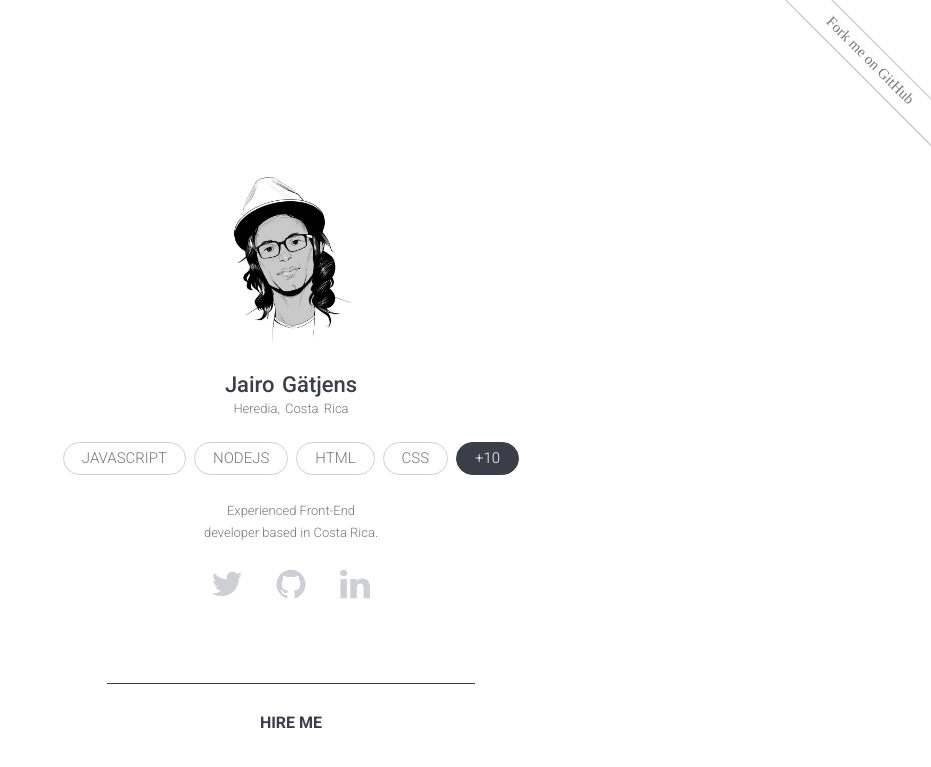
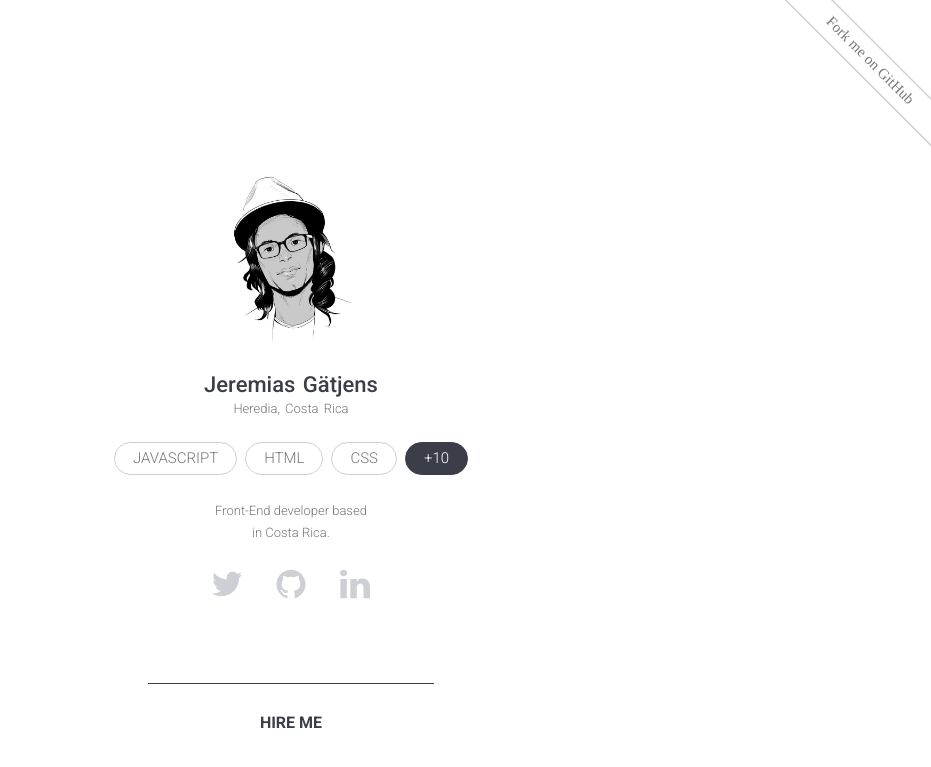
Before and after one commit to Jere7/jeregatjens.github.io, a Jekyll site: the page built from index.html, in a window 1280 px wide. Shown: the top 767 px of the page, without its empty margins (349-1280 px from the left). Built offline with Jekyll 4.4.1, drawn with Linux system fonts in a browser that asks for light colours; nearby versions of some CDN libraries.

Commit message:
website wyp

```diff
--- a/_includes/head.html
+++ b/_includes/head.html
@@ -17,8 +17,8 @@
 	<meta name="twitter:site" content="@jeregatjens">
 	<meta name="twitter:creator" content="@jeregatjens">
 	<meta name="twitter:title" content="Website Jeremias Gatjens">
-	<meta name="twitter:description" content="Jeremias Gatjens has been web developer for 1.3 years
-	<meta name="twitter:image" content="http://jgatjens.github.io/images/jgatjens.jpg">
+	<meta name="twitter:description" content="Jeremias Gatjens has been web developer for 1.3 years">
+	<meta name="twitter:image" content="">
 
   <link rel="icon" href="favicon.ico" type="image/x-icon"/>
 
--- a/_layouts/default.html
+++ b/_layouts/default.html
@@ -1,8 +1,6 @@
 <!DOCTYPE html>
 <html>
-
   {% include head.html %}
-
   <body>
 		<!-- Google Tag Manager -->
 		<noscript><iframe src="//www.googletagmanager.com/ns.html?id=GTM-PJ8T44"
@@ -15,6 +13,6 @@ j=d.createElement(s),dl=l!='dataLayer'?'&l='+l:'';j.async=true;j.src=
 		<!-- End Google Tag Manager -->
 
     {{ content }}
-
+		<script src="/js/app.js"></script>
   </body>
 </html>
--- a/index.html
+++ b/index.html
@@ -1,39 +1,39 @@
 ---
 layout: default
-title: 'jairo gätjens'
+title: 'jeremias gätjens'
 ---
 
 <div id="resume">
 	<img src="images/me.jpg" width="200px" height="200px">
-	<h1>Jairo Gätjens<small>Heredia, Costa Rica</small></h1>
+	<h1>Jeremias Gätjens<small>Heredia, Costa Rica</small></h1>
 
 	<div class="skill-list">
 		<a href="https://developer.mozilla.org/en-US/docs/Web/JavaScript" target="_blank" class="btn">javascript</a>
-		<a href="https://nodejs.org/" target="_blank" class="btn">nodejs</a>
+		<!-- <a href="https://nodejs.org/" target="_blank" class="btn">CSS</a> -->
 		<a href="https://developer.mozilla.org/en-US/docs/Glossary/HTML" target="_blank" class="btn">html</a>
 		<a href="https://developer.mozilla.org/en-US/docs/Web/CSS" target="_blank" class="btn">css</a>
-		<a href="https://www.linkedin.com/in/jgatjens?trk=hp-identity-photo#background-skills-container" target="_blank" class="btn active">+10</a>
+		<a href="https://www.linkedin.com/in/jeregatjens/" target="_blank" class="btn active">+10</a>
 	</div>
 
 
-	<p>Experienced Front-End<br> developer based in Costa Rica.</p>
+	<p>Front-End developer based<br> in Costa Rica.</p>
 
 	<div>
-		<a href="https://twitter.com/jgatjens" target="_blank">
+		<a href="https://twitter.com/JeremiasGatjens" target="_blank">
 			{% include icon-twitter.svg %}
 		</a>
-		<a href="https://github.com/jgatjens" target="_blank">
+		<a href="https://github.com/Jere7" target="_blank">
 			{% include icon-github.svg %}
 		</a>
 
-		<a href="https://www.linkedin.com/in/jgatjens" target="_blank">
+		<a href="https://www.linkedin.com/in/jeregatjens/" target="_blank">
 			{% include icon-in.svg %}
 		</a>
 	</div>
 
 	<div class="line"></div>
 
-	<a href="mailto:jgatjens@gmail.com" class="btn-hireme">Hire me</a>
+	<a href="mailto:7gatjen@gmail.com" class="btn-hireme">Hire me</a>
 </div>
 
-<a href="https://github.com/jgatjens/jgatjens.github.io"><img style="position: absolute; top: 0; right: 0; border: 0;" src="/images/forkme.svg" alt="Fork me on GitHub" data-canonical-src="https://s3.amazonaws.com/github/ribbons/forkme_right_darkblue_121621.png"></a>
+<a href="https://github.com/Jere7/jeregatjens.github.io"><img style="position: absolute; top: 0; right: 0; border: 0;" src="/images/forkme.svg" alt="Fork me on GitHub" data-canonical-src="https://s3.amazonaws.com/github/ribbons/forkme_right_darkblue_121621.png"></a>
--- /dev/null
+++ b/js/app.js
@@ -0,0 +1 @@
+console.log('hello world 1');
```
Also changed, not shown: _includes/footer.html (deleted, +0 -15 lines), README.md. Lines whose indentation alone changed are shown as unchanged.
